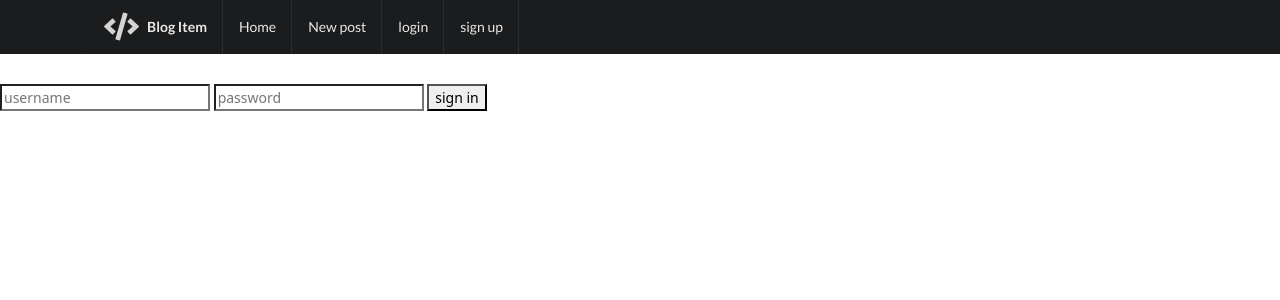
After one commit to rakshitsharmaa/Restfull-Blog-App, a Node server app: page /login in a window 1280 px wide. The commit adds this page. Shown: the top 300 px of the page. Run offline with Node 20, Linux system fonts and the light colour scheme; some libraries are stand-ins or nearby versions.

Commit message:
about to refactor it

```diff
--- a/app.js
+++ b/app.js
@@ -1,5 +1,3 @@
-
-
 
 var express=require("express"),
 app=express(),
@@ -32,12 +30,16 @@ app.use(passport.session());
 passport.use(new localstrategy(User.authenticate()));
 passport.serializeUser(User.serializeUser());
 passport.deserializeUser(User.deserializeUser());
+app.use(function(req,res,next){
+    res.locals.currentUser=req.user
+    next();
+})
 // Blog.create({
 //     title:"New Blog",
 //     image:"https://static.toiimg.com/photo/53209691.cms",
 //     body:"it is a fantastic blog"
 // })
-app.get('/blogs', (req, res) => {
+app.get('/blogs',isLoggedIn, (req, res) => {
 
     Blog.find({},function(err,blogs){
         if(err){
@@ -47,12 +49,12 @@ app.get('/blogs', (req, res) => {
         }
     });
 });
-app.get('/', (req, res) => {
+app.get('/',isLoggedIn, (req, res) => {
 
     res.redirect("/blogs");
 });
 
-app.get('/blogs/new', (req, res) => {
+app.get('/blogs/new',isLoggedIn, (req, res) => {
     res.render("new");
 });
 app.post('/blogs', (req, res) => {
@@ -65,7 +67,7 @@ app.post('/blogs', (req, res) => {
         }
     })
 });
-app.get("/blogs/:id", (req, res) => {
+app.get("/blogs/:id", isLoggedIn,(req, res) => {
    Blog.findById(req.params.id,(err,foundBlog)=>{
         if(err){
             res.redirect("/blog");
@@ -74,7 +76,7 @@ app.get("/blogs/:id", (req, res) => {
         }
    })
 });
-app.get('/blogs/:id/edit', (req, res) => {
+app.get('/blogs/:id/edit', isLoggedIn,(req, res) => {
     Blog.findById(req.params.id,(err,findblog)=>{
         if(err){
             res.redirect("/blogs");
@@ -99,7 +101,7 @@ app.delete('/blogs/:id', (req, res) => {
     })
 });
 
-
+//registeration routs
 app.get('/register', (req, res) => {
     res.render("register");
 });
@@ -117,6 +119,29 @@ app.post('/register', (req, res) => {
         }
     });
 });
+// login routs
+app.get('/login', (req, res) => {
+    res.render("login");
+});
+app.post('/login',passport.authenticate("local",{successRedirect:"/blogs",failureRedirect: "/login"}), (req, res) => {
+
+});
+
+
+//logout routs
+app.get('/logout', (req, res) => {
+    req.logout();
+    res.redirect("/login");
+});
+
+function isLoggedIn(req,res,next){
+    if(req.isAuthenticated()){
+        return next();
+    }
+     res.redirect("/login");
+}
+
+
 app.listen(process.env.PORT||3000,function(){
     console.log("server is running");
 })
--- /dev/null
+++ b/views/login.ejs
@@ -0,0 +1,14 @@
+<%- include ('./partials/header') %>
+<br>
+<br>
+<br>
+<br>
+
+<form action="/login" method="POST">
+
+    <input type="text" name="username" placeholder="username">
+    <input type="password" name="password" placeholder="password">
+    <button>sign in</button>
+
+</form>
+<%- include ('./partials/footer') %>
--- a/views/partials/header.ejs
+++ b/views/partials/header.ejs
@@ -2,14 +2,22 @@
 <head>
     <title>Blog App</title>
     <link rel="stylesheet" href="https://cdnjs.cloudflare.com/ajax/libs/semantic-ui/2.4.1/semantic.min.css">
+    <link rel="stylesheet" href="https://cdn.jsdelivr.net/npm/bootstrap@5.1.0/dist/css/bootstrap.min.css">
     <link rel="stylesheet" href="/stylesheets/app.css">
 </head>
 <body>
     <div class="ui fixed inverted menu">
         <div class="ui container">
-            <div class="header item"><i class="code icon"></i>Blog Iten</div>
+            <div class="header item"><i class="code icon"></i>Blog Item</div>
             <a href="/" class="item">Home</a>
-            <a href="/blogs/new" class="item">New post</a>
+                <a href="/blogs/new" class="item">New post</a>
+                <% if(!currentUser){%>
+                    <a href="/login" class="item"</a>login</a>
+                    <a href="/register" class="item"</a>sign up</a>
+               <% }else{ %>
+                <a href="#" class="item">logged in as  <%=currentUser.username%></a>
+                <a href="/logout" class="item"</a>logout</a>
+                <%}%>
         </div>
 
     </div>
```
